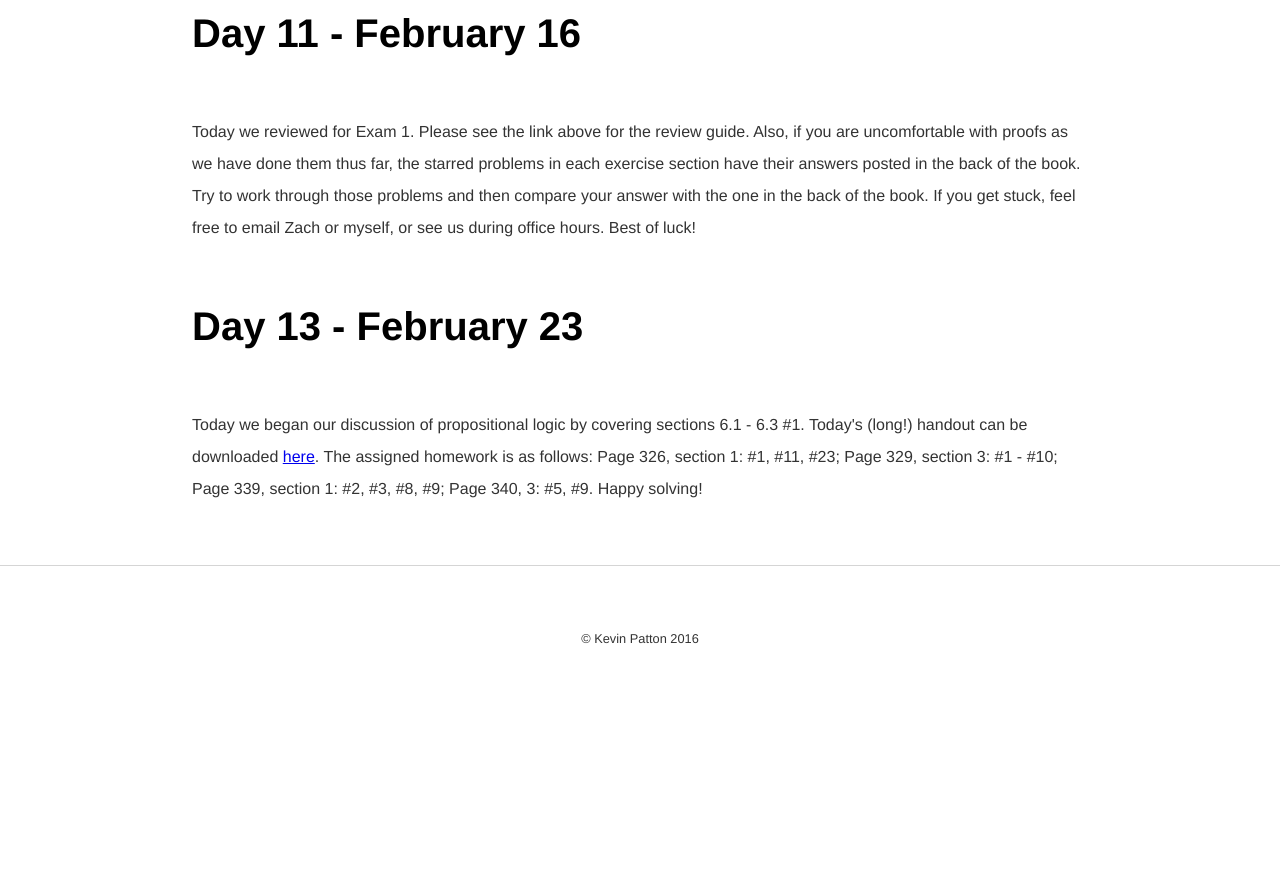
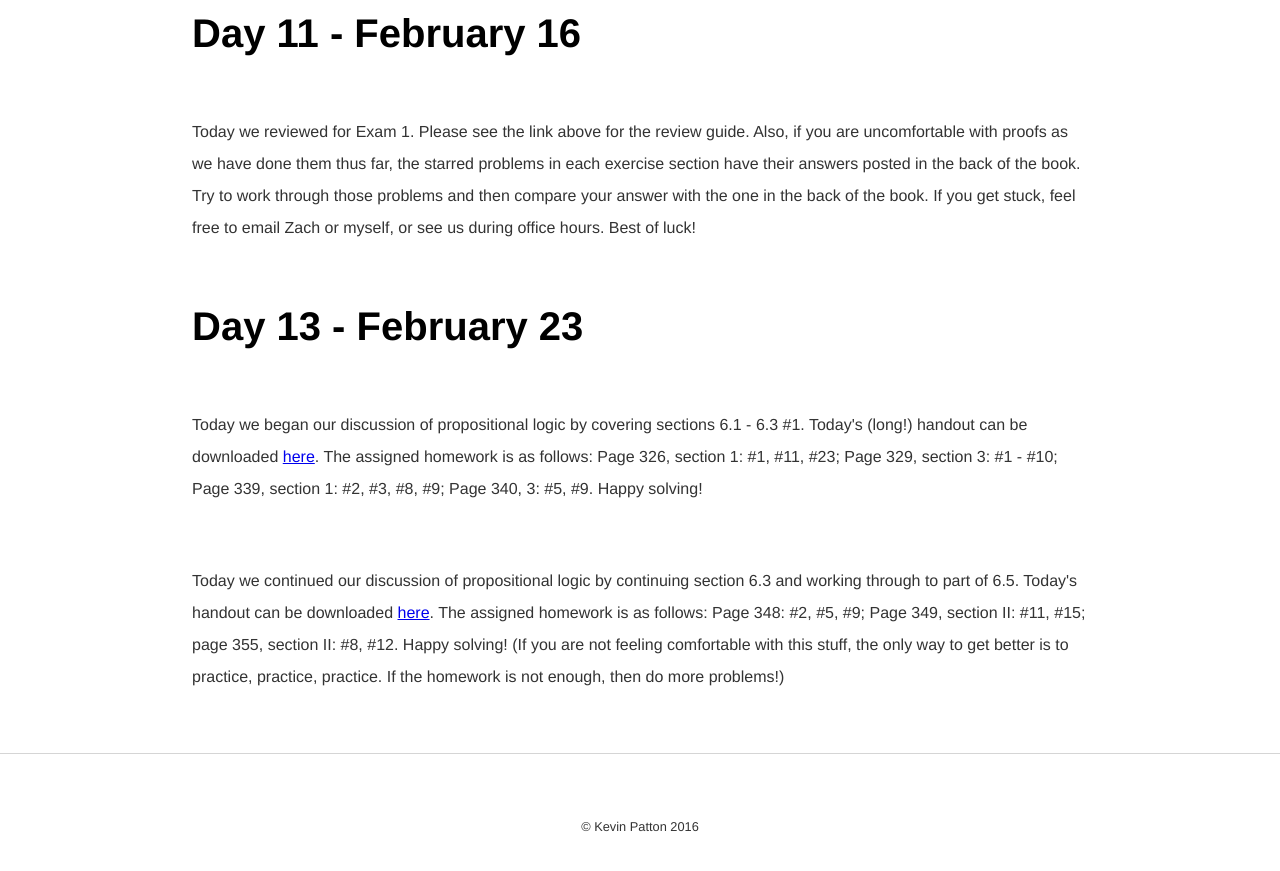
Before and after one commit to kevinjpatton/kevinjpatton.github.io, a Jekyll site: the page built from teaching/phil_110/index.html, in a window 1280 px wide and 900 px high, scrolled down 3347 px. Shown: the top 871 px of the window. Built offline with Jekyll 4.4.1, drawn with Linux system fonts in a browser that asks for light colours; Markdown is read by kramdown in place of the engine named in the settings; before the commit the page ends 4059 px from its top, so only the background shows below that.

Commit message:
Update index.html

```diff
--- a/teaching/phil_110/index.html
+++ b/teaching/phil_110/index.html
@@ -32,3 +32,4 @@ title: Philosophy 110 - Kevin Patton
 <p>Today we reviewed for Exam 1.  Please see the link above for the review guide.  Also, if you are uncomfortable with proofs as we have done them thus far, the starred problems in each exercise section have their answers posted in the back of the book.  Try to work through those problems and then compare your answer with the one in the back of the book.  If you get stuck, feel free to email Zach or myself, or see us during office hours.  Best of luck!
 <h1>Day 13 - February 23</h1>
 <p>Today we began our discussion of propositional logic by covering sections 6.1 - 6.3 #1.  Today's (long!) handout can be downloaded <a href=/teaching/phil_110/Day13-Section6.1-6.3_1.pdf target="_blank">here</a>.  The assigned homework is as follows: Page 326, section 1: #1, #11, #23; Page 329, section 3: #1 - #10; Page 339, section 1: #2, #3, #8, #9; Page 340, 3: #5, #9.  Happy solving!</p>
+<p>Today we continued our discussion of propositional logic by continuing section 6.3 and working through to part of 6.5.  Today's handout can be downloaded <a href=/teaching/phil_110/Day14-Section6.3_2-6.5.pdf target="_blank">here</a>.  The assigned homework is as follows: Page 348: #2, #5, #9; Page 349, section II: #11, #15; page 355, section II: #8, #12.  Happy solving!  (If you are not feeling comfortable with this stuff, the only way to get better is to practice, practice, practice.  If the homework is not enough, then do more problems!)</p>
```
